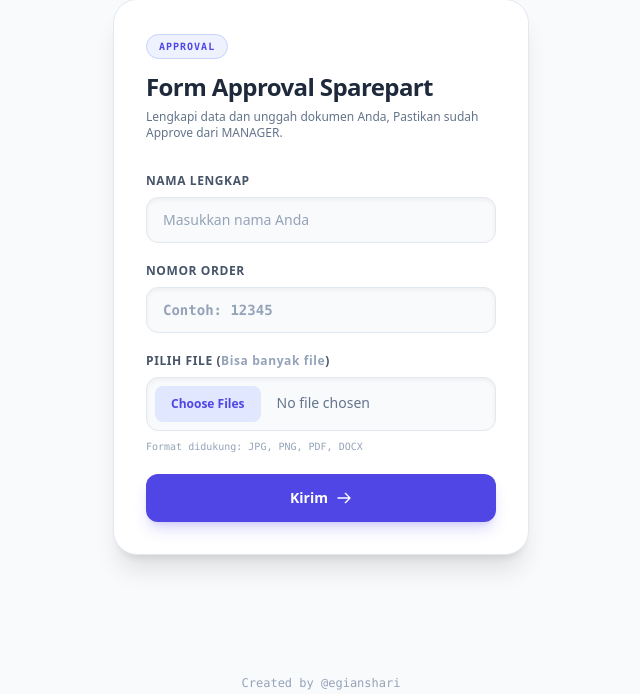
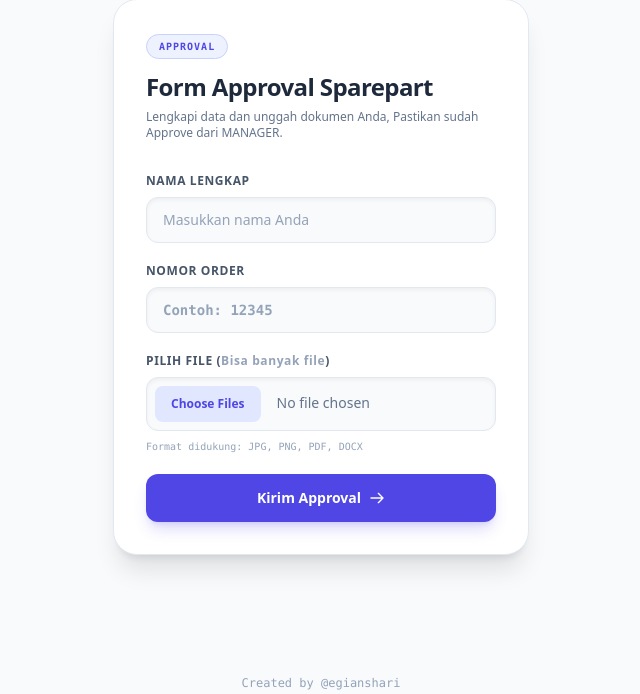
Before and after one commit to kanggee1/Antrian, a Flask app: page / in a window 1280 px wide. Shown: the part 85-779 px from the top of the page, without its empty margins (319-959 px from the left). Run offline with Flask 3, Linux system fonts and the light colour scheme; some libraries are stand-ins or nearby versions.

Commit message:
Update index.html

```diff
--- a/templates/index.html
+++ b/templates/index.html
@@ -74,7 +74,7 @@
 
           <button type="submit" id="submitBtn"
             class="w-full bg-indigo-600 hover:bg-indigo-700 active:scale-[0.99] text-white font-bold py-3.5 px-4 rounded-xl shadow-lg shadow-indigo-600/20 transition duration-200 text-sm mt-4 flex items-center justify-center gap-2">
-            <span>Kirim</span>
+            <span>Kirim Approval</span>
             <svg xmlns="http://www.w3.org/2000/svg" class="h-4 w-4" fill="none" viewBox="0 0 24 24" stroke="currentColor"><path stroke-linecap="round" stroke-linejoin="round" stroke-width="2" d="M14 5l7 7m0 0l-7 7m7-7H3" /></svg>
           </button>
         </form>
```
